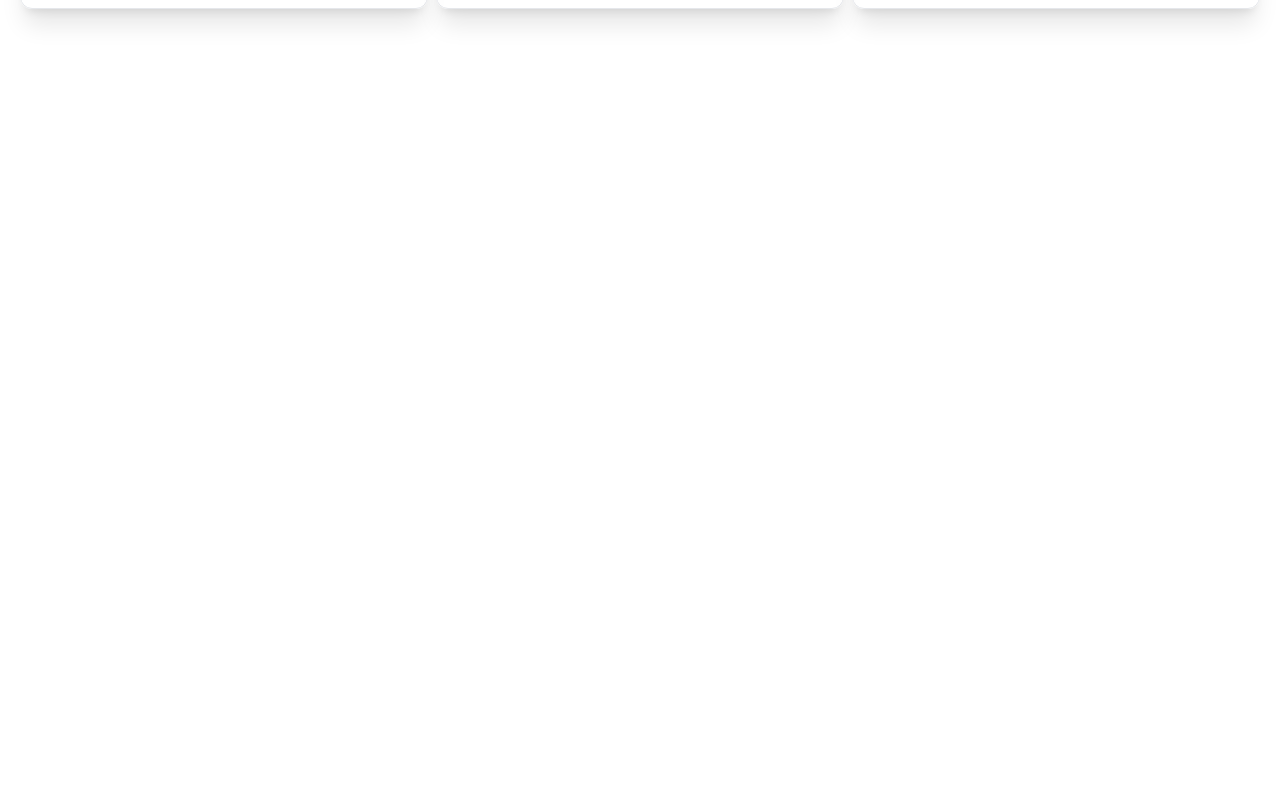
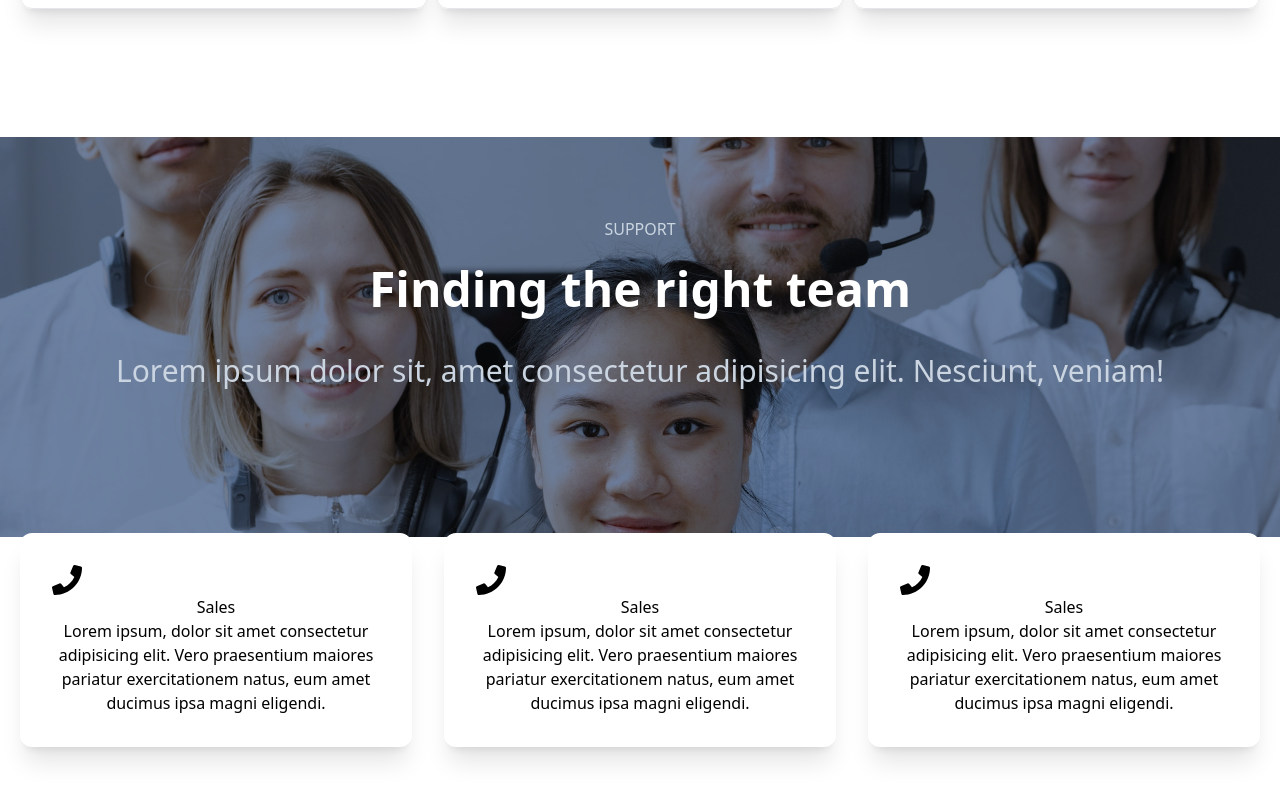
Before and after one commit to upeka-silva/brand_webApp, a React (Vite) app in the folder brand_webApp/: page / in a window 1280 px wide. Shown: the part 1317-2118 px from the top of the page. Before the commit the page ends 1454 px from the top, so only its background shows below. Built offline with nearby package versions, Linux system fonts and the light colour scheme.

Commit message:
allInOne component

```diff
--- a/brand_webApp/src/App.jsx
+++ b/brand_webApp/src/App.jsx
@@ -3,6 +3,7 @@ import './App.css'
 import Hero from './component/Hero'
 import NavBar from './component/NavBar'
 import About from './component/About'
+import Support from './component/Support'
 
 function App() {
 
@@ -12,6 +13,7 @@ function App() {
     <NavBar/>
     <Hero/>
     <About/>
+    <Support/>
     </>
   )
 }
--- /dev/null
+++ b/brand_webApp/src/component/Support.jsx
@@ -0,0 +1,74 @@
+import React from 'react'
+
+import{FaPhone } from 'react-icons/fa'
+import{TiSupport} from 'react-icons/ti'
+import { TfiLayoutMediaLeft } from "react-icons/tfi";
+
+import suportImg from '../assets/support.jpg'
+
+const Support = () => {
+
+  return (
+
+    <>
+
+
+       <div className='w-full h-screen mt-24'>
+
+            <div className='w-full h-[400px] bg-gray-700 absolute'>
+                <img className=' w-full h-full object-cover mix-blend-overlay' src={suportImg} alt="" />
+            </div>
+
+        <div className='max-w-[1240px] mx-auto text-center
+text-center  text-white relative '>
+           <div className='px-4 py-12 '>
+            <h2 className='pt-8 text-slate-300 uppercase '>Support</h2>
+            <h3 className='text-5xl font-bold py-6 '>Finding the right team </h3>
+            <p className='py-4 text-3xl text-slate-300'>Lorem ipsum dolor sit,
+                amet consectetur adipisicing elit. Nesciunt, veniam!</p>
+
+           </div>
+
+           <div className='grid grid-cols-1
+            pt-12 sm:pt-20 lg:grid-cols-3
+            gap-y-16 gap-x-8 '>
+               <div className='bg-white text-black rounded-xl shadow-xl'>
+                  <div className='p-8'>
+                     <FaPhone  size={30}/>
+                     <h3>Sales </h3>
+                     <p>Lorem ipsum, dolor sit amet consectetur adipisicing elit. Vero praesentium maiores pariatur exercitationem natus,
+                        eum amet ducimus ipsa magni eligendi.</p>
+                  </div>
+               </div>
+               <div className='bg-white text-black rounded-xl shadow-xl'>
+                  <div className='p-8'>
+                     <FaPhone  size={30}/>
+                     <h3>Sales </h3>
+                     <p>Lorem ipsum, dolor sit amet consectetur adipisicing elit. Vero praesentium maiores pariatur exercitationem natus,
+                        eum amet ducimus ipsa magni eligendi.</p>
+                  </div>
+               </div>
+              <div className='bg-white rounded-xl text-black shadow-xl'>
+                  <div className='p-8'>
+                     <FaPhone  size={30}/>
+                     <h3>Sales </h3>
+                     <p>Lorem ipsum, dolor sit amet consectetur adipisicing elit. Vero praesentium maiores pariatur exercitationem natus,
+                        eum amet ducimus ipsa magni eligendi.</p>
+                  </div>
+                  </div>
+           </div>
+
+
+
+        </div>
+
+
+       </div>
+
+
+    </>
+
+  )
+}
+
+export default Support
```
Also changed, not shown: brand_webApp/src/assets/support.jpg (renamed from brand_webApp/src/assets/support (1).jpg).
